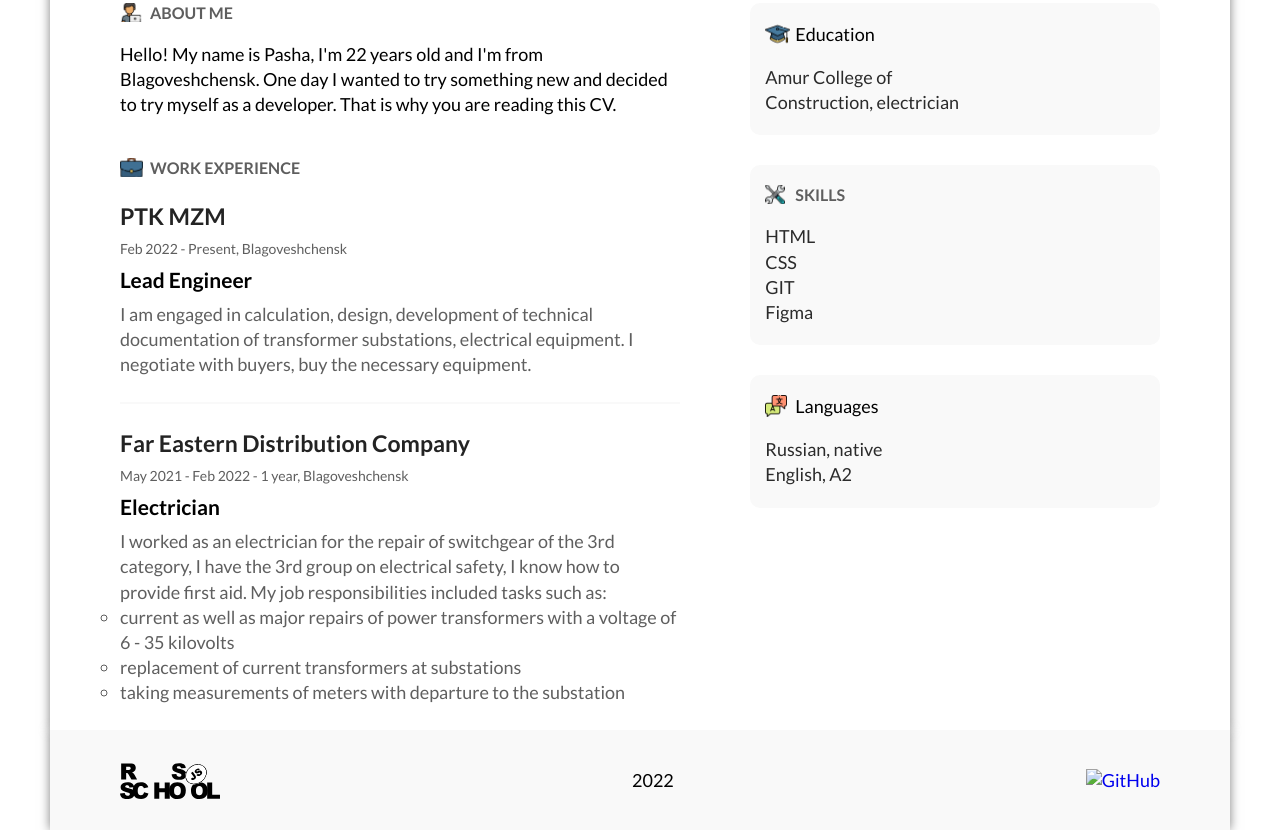
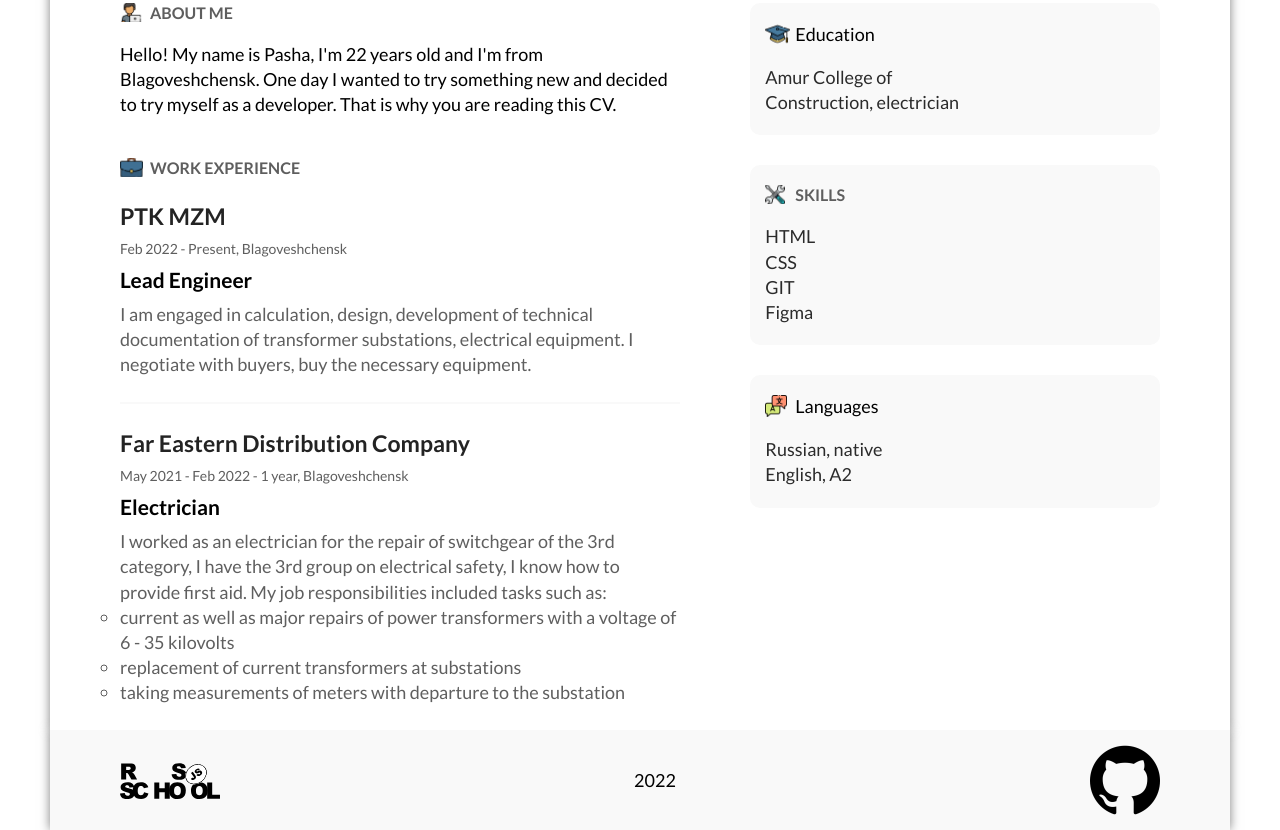
Before and after one commit to IpahaI/rsschool-cv, a plain HTML site: page index.html in a window 1280 px wide. Shown: the part 277-1107 px from the top of the page. Drawn offline with Linux system fonts and the light colour scheme; the site is published under a folder, as on GitHub Pages, so addresses that start at the root find nothing.

Commit message:
fix: fix a link github

```diff
--- a/index.html
+++ b/index.html
@@ -137,7 +137,7 @@
                   <div class="course"><a href="https://rs.school/js/"><div class="course__img"></div></a></div>
                   <div class="year">2022</div>
                   <div class="github">
-                     <a href="https://github.com/IpahaI"><img src="/assets/img/github.png" alt="GitHub"></a>
+                     <a href="https://github.com/IpahaI"><img src="./assets/img/github.png" alt="GitHub"></a>
                   </div>
                </div>
             </div>
```
